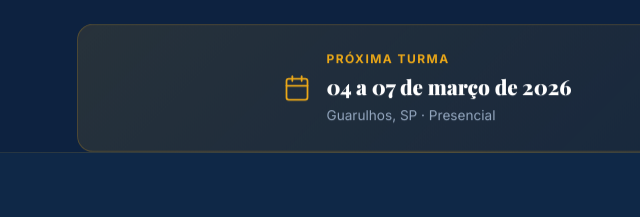
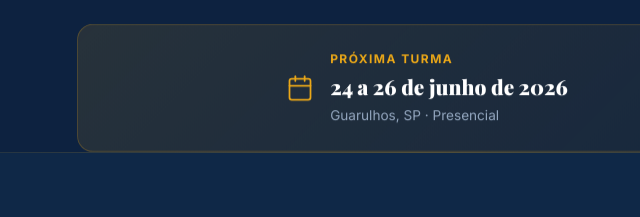
Before and after one commit to revolutedigital/FEBRACISGRU, a website: page bhp/index.html in a window 1280 px wide. Shown: the part 735-952 px from the top of the page, 213-853 px from the left. Drawn offline with nearby package versions, Linux system fonts and the light colour scheme.

Commit message:
Update BHP event date: 24 a 26 de junho de 2026
Co-Authored-By: Claude Opus 4.6 <noreply@anthropic.com>

```diff
--- a/bhp/index.html
+++ b/bhp/index.html
@@ -1608,7 +1608,7 @@
                     <div class="event-date-info">
                         <div class="event-date-label">Pr&oacute;xima Turma</div>
                         <!-- ATUALIZAR A DATA ABAIXO QUANDO CONFIRMADA -->
-                        <div class="event-date-value">04 a 07 de mar&ccedil;o de 2026</div>
+                        <div class="event-date-value">24 a 26 de junho de 2026</div>
                         <div class="event-date-location">Guarulhos, SP &middot; Presencial</div>
                     </div>
                 </div>
@@ -2013,7 +2013,7 @@
                     <div class="event-date-info">
                         <div class="event-date-label">Pr&oacute;xima Turma</div>
                         <!-- ATUALIZAR A DATA ABAIXO QUANDO CONFIRMADA -->
-                        <div class="event-date-value">04 a 07 de mar&ccedil;o de 2026</div>
+                        <div class="event-date-value">24 a 26 de junho de 2026</div>
                         <div class="event-date-location">Guarulhos, SP &middot; Presencial</div>
                     </div>
                 </div>
```
